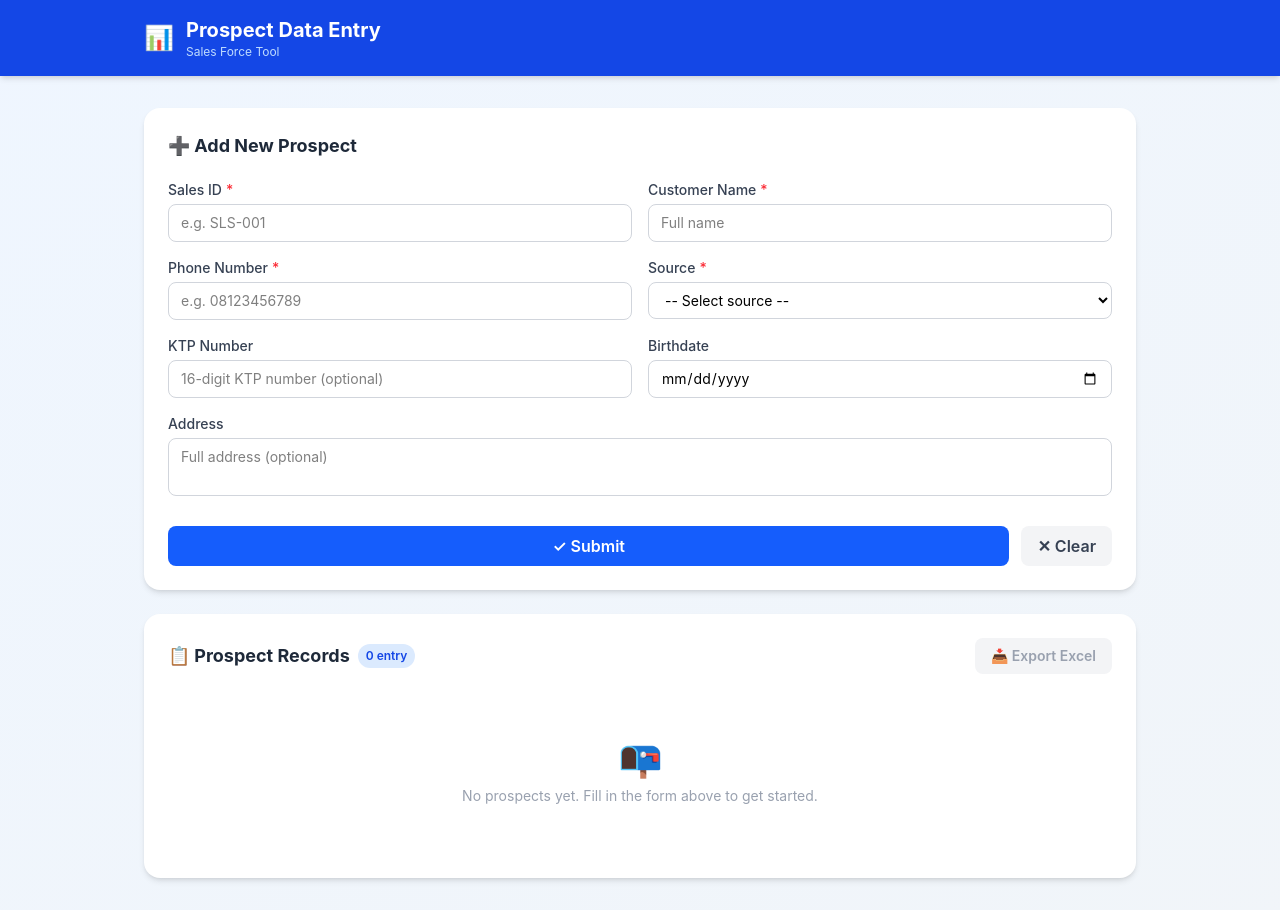
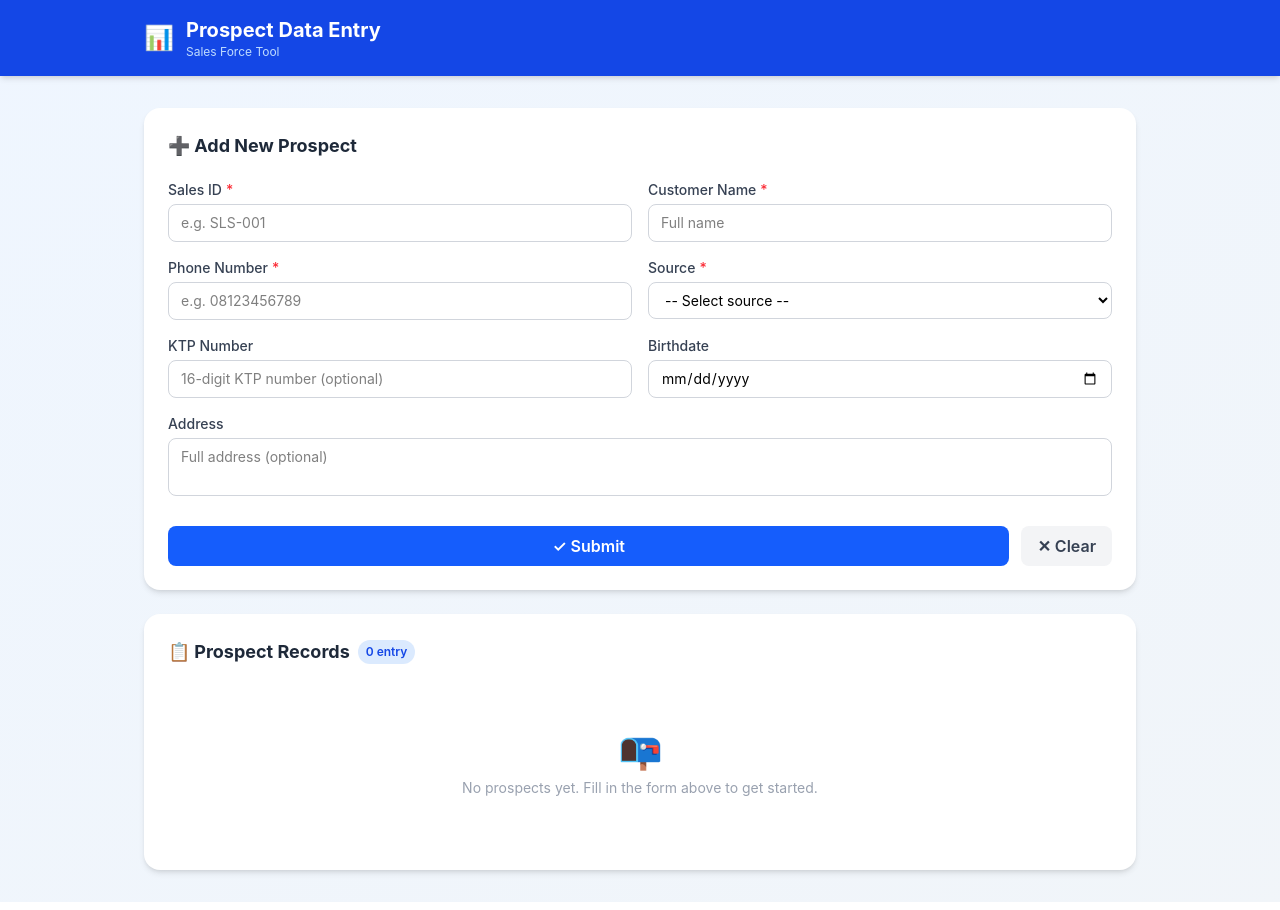
Before and after one commit to mabelhtr/tms, a React (Vite) app: page / in a window 1280 px wide. Built offline with nearby package versions, Linux system fonts and the light colour scheme.

Commit message:
Update ProspectTable.jsx

```diff
--- a/src/components/ProspectTable.jsx
+++ b/src/components/ProspectTable.jsx
@@ -1,12 +1,8 @@
 import { SOURCE_COLORS } from '../constants'
-import { exportToExcel } from '../utils/exportExcel'
+// ❌ REMOVED: import { exportToExcel } from '../utils/exportExcel'
 
 export function ProspectTable({ prospects, onClearAll, onToast }) {
-  const handleExport = () => {
-    if (!prospects.length) { onToast('No data to export!', 'error'); return }
-    exportToExcel(prospects)
-    onToast('Exported successfully!', 'success')
-  }
+  // ❌ REMOVED: handleExport function
 
   const handleClear = () => {
     if (window.confirm('Clear all entries? This cannot be undone.')) {
@@ -22,10 +18,9 @@ export function ProspectTable({ prospects, onClearAll, onToast }) {
           <h2 className="text-lg font-bold text-gray-800">📋 Prospect Records</h2>
           <span className="bg-blue-100 text-blue-700 text-xs font-semibold px-2 py-1 rounded-full">{prospects.length} entry</span>
         </div>
+
+        {/* ✅ UPDATED: Only Clear All button remains */}
         <div className="flex gap-2">
-          <button onClick={handleExport} className={`text-sm font-semibold px-4 py-2 rounded-lg transition ${prospects.length ? 'bg-green-600 hover:bg-green-700 text-white' : 'bg-gray-100 text-gray-400 cursor-not-allowed'}`}>
-            📥 Export Excel
-          </button>
           {prospects.length > 0 && (
             <button onClick={handleClear} className="text-sm font-semibold px-4 py-2 rounded-lg bg-red-50 hover:bg-red-100 text-red-600 transition">
               🗑 Clear All
```
